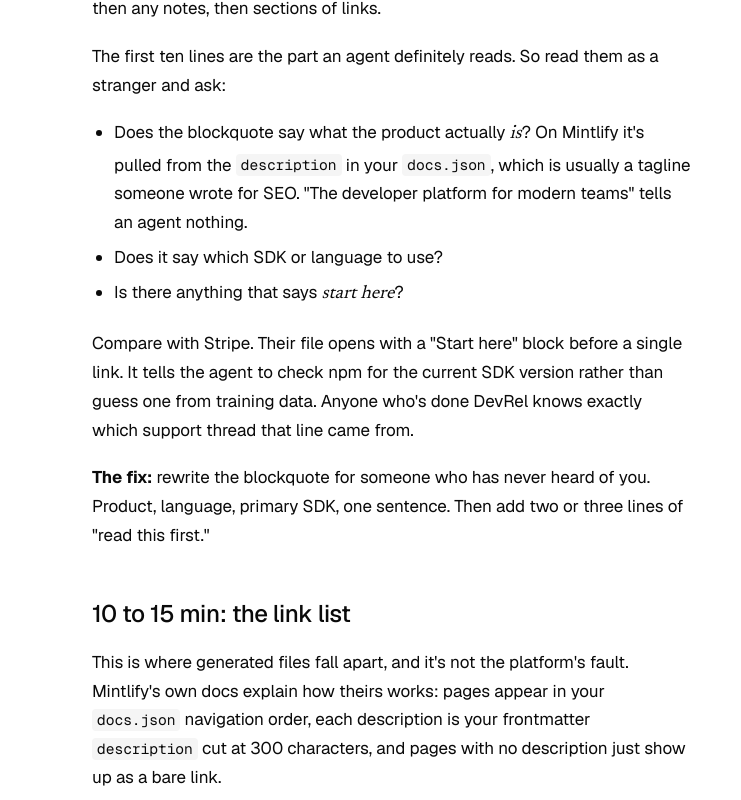
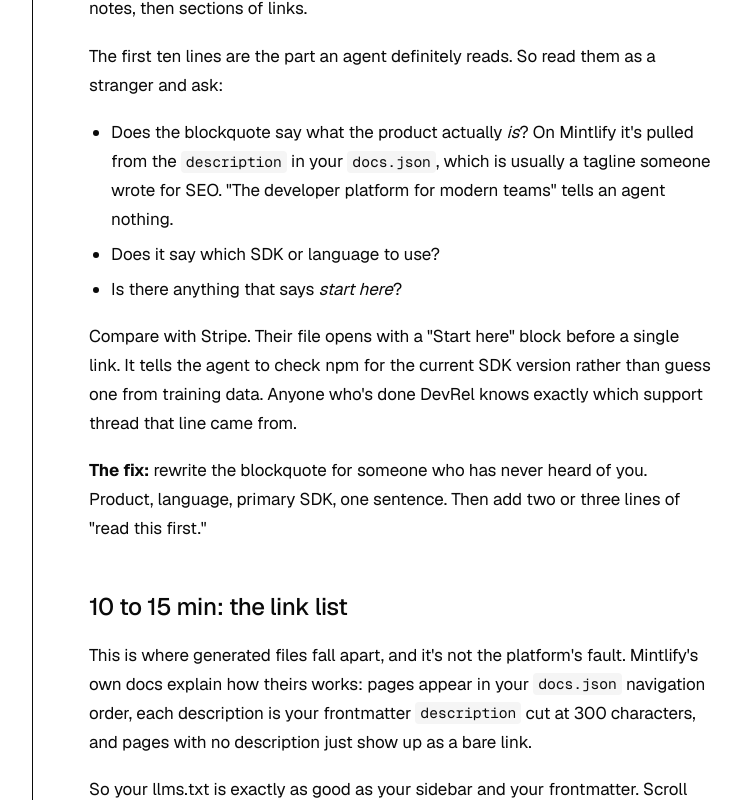
Before and after one commit to reetbatra/reetbatra-site, a Next.js app: page /home/writing/your-docs-platform-wrote-your-llms-txt in a window 1280 px wide. Shown: the part 1500-2300 px from the top of the page, without its empty margins (248-989 px from the left). Built offline with nearby package versions, Linux system fonts and the light colour scheme.

Commit message:
Posts: a table of contents down the left side, current section in ink
Also: heading ids no longer leak HTML entities (you-39-ve), italics in posts stay in the
text face, and the drafts test copes with no drafts.

```diff
--- a/app/[site]/writing/[slug]/page.tsx
+++ b/app/[site]/writing/[slug]/page.tsx
@@ -3,7 +3,8 @@ import Link from "next/link";
 import { notFound } from "next/navigation";
 import Chrome from "@/components/Chrome";
 import { PERSON, SITES } from "@/lib/content";
-import { allPosts, getPost, monthYear, postsFor, readingMinutes, renderMarkdown } from "@/lib/posts";
+import Toc from "@/components/Toc";
+import { allPosts, getPost, monthYear, postsFor, readingMinutes, renderPost } from "@/lib/posts";
 import { siteParam } from "@/lib/site-param";
 import { PRODUCTION_ORIGIN } from "@/lib/sites";
 
@@ -44,6 +45,7 @@ export default async function PostPage({ params }: { params: Params }) {
   const newer = i > 0 ? list[i - 1] : undefined;
   const older = i >= 0 && i < list.length - 1 ? list[i + 1] : undefined;
   const minutes = readingMinutes(p.body);
+  const { html, toc } = renderPost(p.body);
 
   // Structured data for search and answer engines: who wrote it, when, and where it lives.
   const ld = {
@@ -62,7 +64,11 @@ export default async function PostPage({ params }: { params: Params }) {
   };
 
   return (
-    <div className="column">
+    <div className="post-grid">
+      <aside className="post-side">
+        <Toc entries={toc} />
+      </aside>
+      <div className="post-main">
         <main>
           <header className="sub">
             <div className="sub-corners">
@@ -78,7 +84,7 @@ export default async function PostPage({ params }: { params: Params }) {
             </p>
             <h1 className="post-title">{p.title}</h1>
           </header>
-        <article className="prose" dangerouslySetInnerHTML={{ __html: renderMarkdown(p.body) }} />
+          <article className="prose" dangerouslySetInnerHTML={{ __html: html }} />
           <script type="application/ld+json" dangerouslySetInnerHTML={{ __html: JSON.stringify(ld).replace(/</g, "\\u003c") }} />
           <nav className="post-nav" aria-label="More posts">
             {newer ? (
@@ -99,5 +105,6 @@ export default async function PostPage({ params }: { params: Params }) {
         </main>
         <Chrome name={PERSON.name} city={PERSON.city} game={false} resume={s.resume} />
       </div>
+    </div>
   );
 }
--- a/app/globals.css
+++ b/app/globals.css
@@ -55,6 +55,7 @@
     background: var(--bg);
     -webkit-text-size-adjust: 100%;
     scroll-padding-top: 24px;
+    scroll-behavior: smooth;
   }
   body {
     margin: 0;
@@ -1443,6 +1444,65 @@
     padding: 8px 0;
   }
 
+  /* ---------- a post: contents on the left, the text on the right of a rule ---------- */
+  .post-grid {
+    padding: 0 20px;
+  }
+  .post-main {
+    max-width: 640px;
+    margin: 0 auto;
+  }
+  .post-side {
+    display: none;
+  }
+  @media (min-width: 1100px) {
+    .post-grid {
+      display: grid;
+      grid-template-columns: minmax(0, 1fr) minmax(0, 720px) minmax(0, 1fr);
+      padding: 0;
+    }
+    .post-side {
+      display: block;
+      grid-column: 1;
+      justify-self: end;
+      width: min(280px, 100%);
+      padding: 0 40px 0 20px;
+    }
+    .post-main {
+      grid-column: 2;
+      max-width: none;
+      margin: 0;
+      padding: 0 40px 0 56px;
+      border-left: 1px solid var(--ink);
+      min-height: 100vh;
+    }
+  }
+  .toc {
+    position: sticky;
+    top: 30vh;
+    max-height: 60vh;
+    overflow-y: auto;
+    scrollbar-width: none;
+    text-align: right;
+    margin-top: 30vh;
+  }
+  .toc ol {
+    display: grid;
+    gap: 14px;
+  }
+  .toc a {
+    display: block;
+    color: var(--mute);
+    text-decoration: none;
+    font-size: 14px;
+    line-height: 1.45;
+    transition: color 0.15s;
+  }
+  .toc a:hover,
+  .toc a[aria-current] {
+    color: var(--ink);
+  }
+
   /* ---------- a post ---------- */
   .post-meta {
     margin-top: 84px;
@@ -1462,6 +1522,11 @@
     font-size: 17px;
     line-height: 1.7;
     overflow-wrap: anywhere;
+  }
+  /* The serif italic is for captions; inside a post an italic word stays in the text face. */
+  .prose em {
+    font-family: inherit;
+    font-size: inherit;
   }
   .prose > * + * {
     margin-top: 1.1em;
@@ -1702,6 +1767,9 @@
 }
 
 @media (prefers-reduced-motion: reduce) {
+  html {
+    scroll-behavior: auto;
+  }
   .finale .bit {
     opacity: 0;
   }
--- /dev/null
+++ b/components/Toc.tsx
@@ -0,0 +1,47 @@
+"use client";
+
+import { useEffect, useState } from "react";
+import type { TocEntry } from "@/lib/posts";
+
+/**
+ * The post's sections down the left side. The one you're reading is in ink, the rest grey;
+ * click one to jump there. Hidden on narrow screens, where there's no side to put it on.
+ */
+export default function Toc({ entries }: { entries: TocEntry[] }) {
+  const [active, setActive] = useState(entries[0]?.id ?? "");
+
+  useEffect(() => {
+    const heads = entries.map((e) => document.getElementById(e.id)).filter((h): h is HTMLElement => !!h);
+    if (!heads.length) return;
+    // The current section is the last heading that has scrolled above a line a third of the
+    // way down the screen.
+    const pick = () => {
+      const line = window.innerHeight / 3;
+      let current = heads[0].id;
+      for (const h of heads) if (h.getBoundingClientRect().top <= line) current = h.id;
+      setActive(current);
+    };
+    pick();
+    window.addEventListener("scroll", pick, { passive: true });
+    window.addEventListener("resize", pick);
+    return () => {
+      window.removeEventListener("scroll", pick);
+      window.removeEventListener("resize", pick);
+    };
+  }, [entries]);
+
+  if (entries.length < 2) return null;
+  return (
+    <nav className="toc" aria-label="In this post">
+      <ol>
+        {entries.map((e) => (
+          <li key={e.id}>
+            <a href={`#${e.id}`} aria-current={e.id === active ? "location" : undefined}>
+              {e.text}
+            </a>
+          </li>
+        ))}
+      </ol>
+    </nav>
+  );
+}
--- a/lib/posts.ts
+++ b/lib/posts.ts
@@ -107,7 +107,7 @@ export const slugify = (text: string) =>
   text
     .toLowerCase()
     .replace(/<[^>]+>/g, "")
-    .replace(/&[a-z]+;/g, "")
+    .replace(/&(#\d+|#x[0-9a-f]+|[a-z]+);/gi, "") // entities like &#39; for an apostrophe
     .replace(/[^a-z0-9]+/g, "-")
     .replace(/^-|-$/g, "");
 
@@ -120,6 +120,30 @@ const escapeHtml = (s: string) =>
  * kept), so nothing in a post can inject markup or script.
  */
 export function renderMarkdown(md: string): string {
+  return renderPost(md).html;
+}
+
+export interface TocEntry {
+  id: string;
+  text: string;
+}
+
+const plain = (html: string) =>
+  html
+    .replace(/<[^>]+>/g, "")
+    .replace(/&quot;/g, '"')
+    .replace(/&#39;/g, "'")
+    .replace(/&lt;/g, "<")
+    .replace(/&gt;/g, ">")
+    .replace(/&amp;/g, "&")
+    .trim();
+
+/**
+ * The post as HTML, plus its table of contents: the headings at the post's top level (some
+ * posts only use ### headings, so it's whichever level is highest, not always h2).
+ */
+export function renderPost(md: string): { html: string; toc: TocEntry[] } {
+  const heads: (TocEntry & { level: number })[] = [];
   const seen = new Map<string, number>();
   const marked = new Marked({ gfm: true });
   marked.use({
@@ -132,6 +156,8 @@ export function renderMarkdown(md: string): string {
         const id = n ? `${base}-${n}` : base;
         // The page title is the h1, so post headings start at h2.
         const level = Math.min(6, Math.max(2, depth));
+        const label = plain(text);
+        if (label) heads.push({ id, text: label, level });
         return `<h${level} id="${id}"><a href="#${id}" class="hash" aria-hidden="true" tabindex="-1">#</a>${text}</h${level}>\n`;
       },
       link({ href, title, tokens }: Tokens.Link) {
@@ -151,5 +177,7 @@ export function renderMarkdown(md: string): string {
       },
     },
   });
-  return marked.parse(md, { async: false });
+  const html = marked.parse(md, { async: false });
+  const top = Math.min(...heads.map((h) => h.level));
+  return { html, toc: heads.filter((h) => h.level === top).map(({ id, text }) => ({ id, text })) };
 }
```
Also changed, not shown: 1 other file (tests, documents, lock files or other folders). Lines whose indentation alone changed are shown as unchanged.
